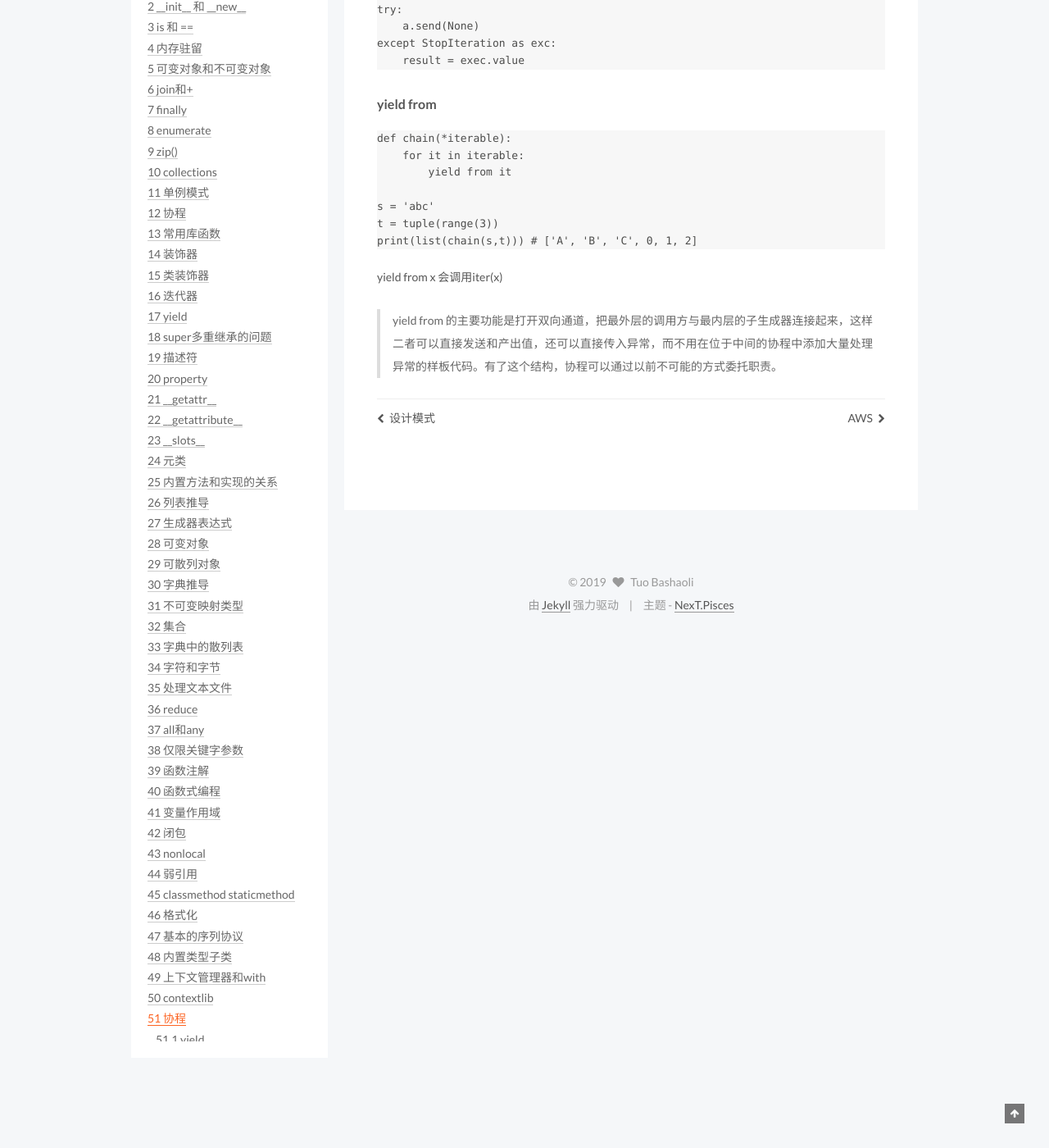
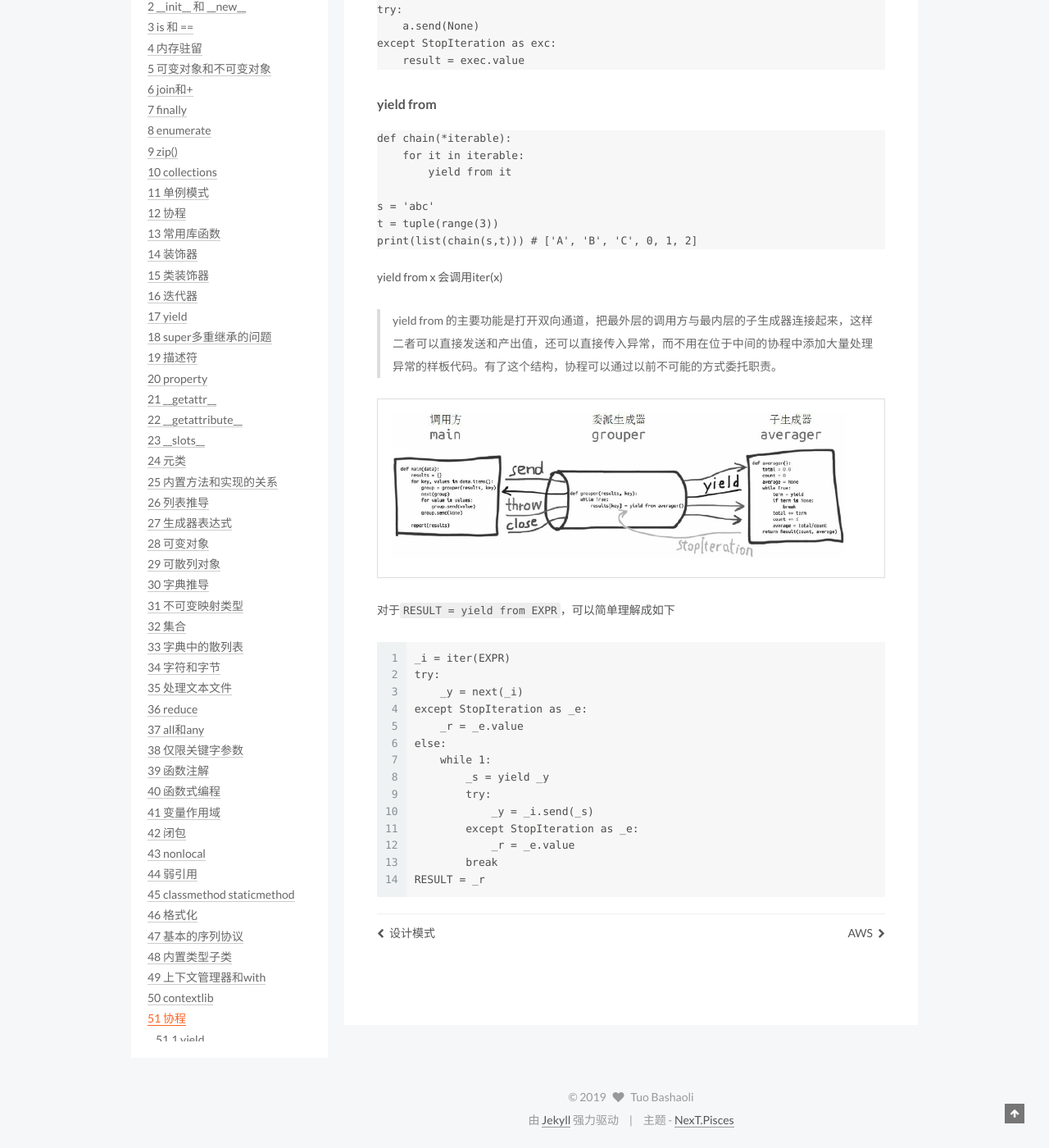
Before and after one commit to tuobashaoli/tuobashaoli.github.io, a Jekyll site: the page built from _posts/2019-05-03-python.markdown, in a window 1280 px wide and 1400 px high, scrolled down 22978 px. Shown: the whole window at 82% size. Built offline with Jekyll 4.4.1, drawn with Linux system fonts in a browser that asks for light colours; comment, search, counter and statistics services are not loaded.

Commit message:
update python

````diff
--- a/_posts/2019-05-03-python.markdown
+++ b/_posts/2019-05-03-python.markdown
@@ -1017,3 +1017,24 @@ print(list(chain(s,t))) # ['A', 'B', 'C', 0, 1, 2]
 yield from x 会调用iter(x)
 
 > yield from 的主要功能是打开双向通道，把最外层的调用方与最内层的子生成器连接起来，这样二者可以直接发送和产出值，还可以直接传入异常，而不用在位于中间的协程中添加大量处理异常的样板代码。有了这个结构，协程可以通过以前不可能的方式委托职责。
+
+![avatar](/assets/images/yieldfrom.png)
+
+对于`RESULT = yield from EXPR`，可以简单理解成如下
+
+```
+_i = iter(EXPR)
+try:
+    _y = next(_i)
+except StopIteration as _e:
+    _r = _e.value
+else:
+    while 1:
+        _s = yield _y
+        try:
+            _y = _i.send(_s)
+        except StopIteration as _e:
+            _r = _e.value
+        break
+RESULT = _r
+```
````
Also changed, not shown: assets/images/yieldfrom.png (added).
